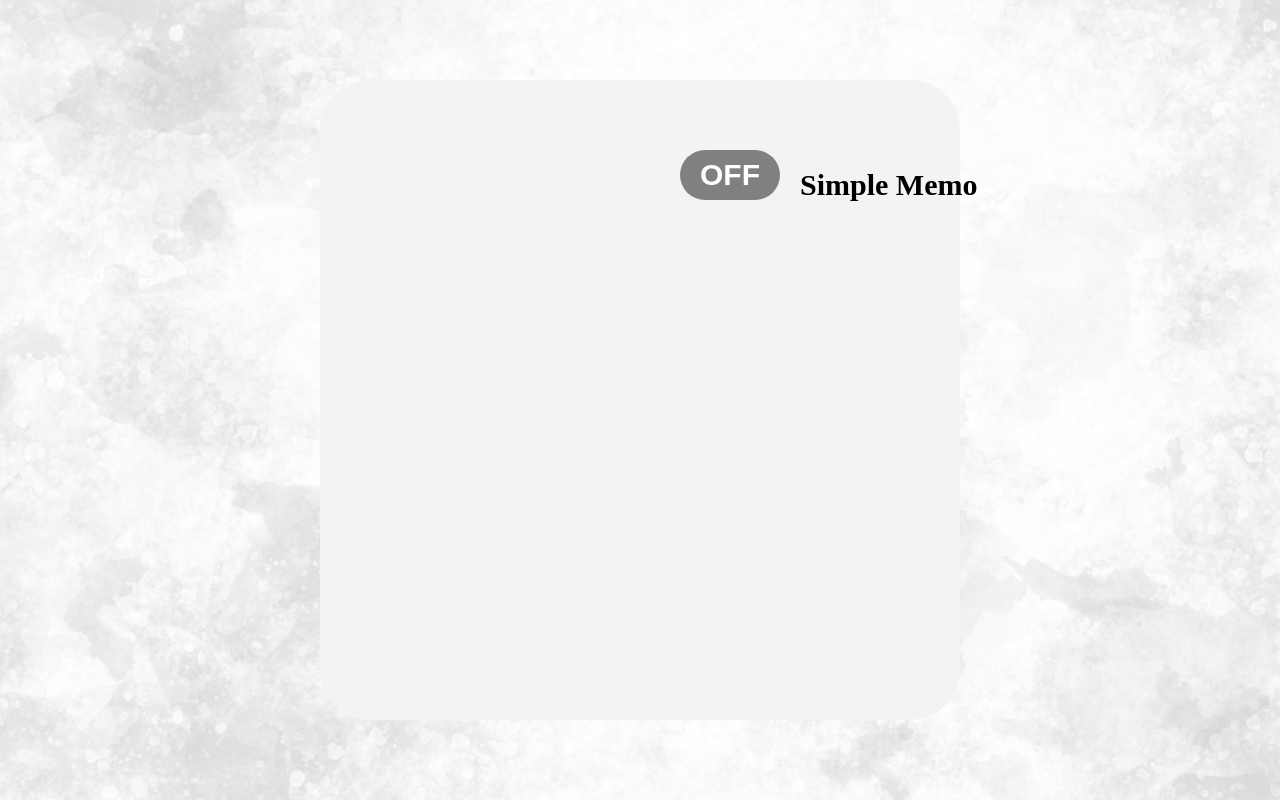
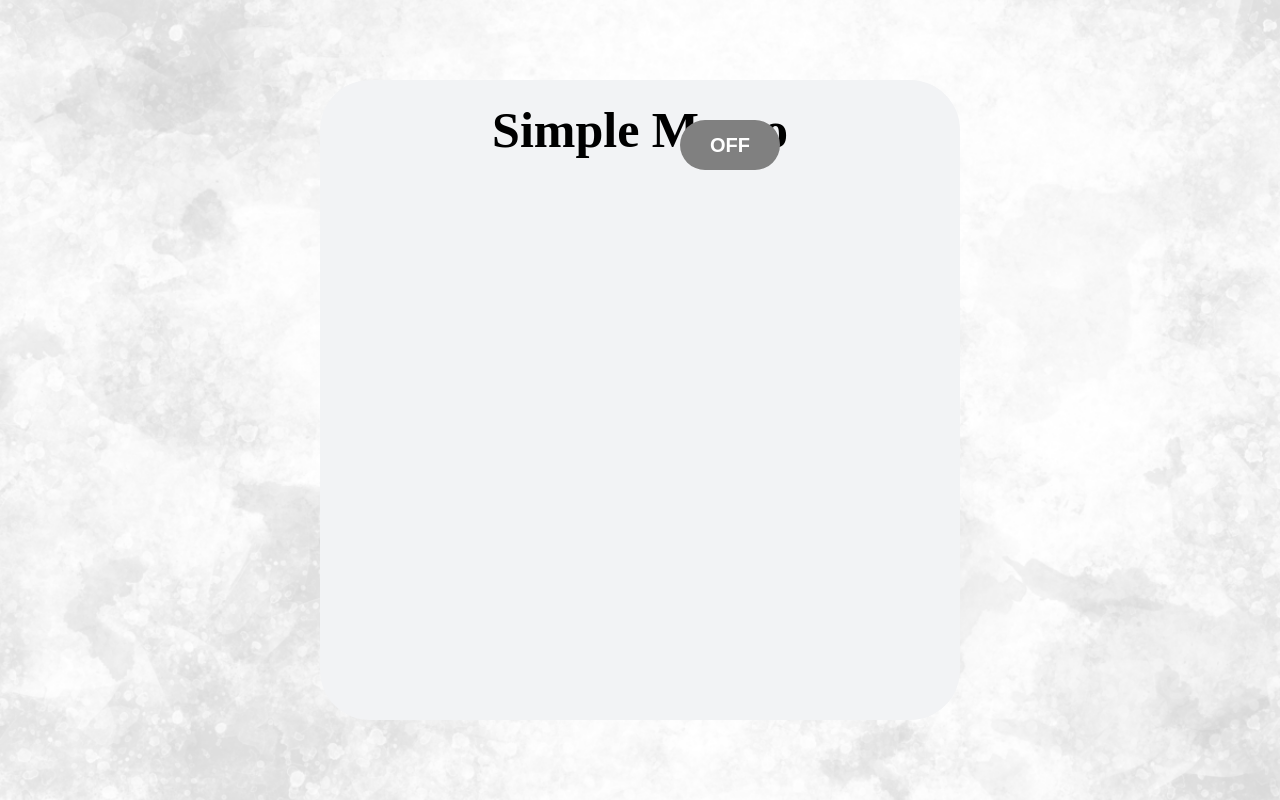
Before and after one commit to NOW-SOPT-REACTSTUDY-PROJECT/Note-App, a React (Vite) app: page / in a window 1280 px wide. Built offline with nearby package versions, Linux system fonts and the light colour scheme.

Commit message:
style: title, toggle 위치 조정

```diff
--- a/src/componenets/Title.tsx
+++ b/src/componenets/Title.tsx
@@ -10,9 +10,6 @@ const TitleFont = styled.p`
   display: flex;
   justify-content: center;
   align-items: center;
-  position: absolute;
-  left: 80rem;
-  top: 17rem;
-  font-size: 3rem;
+  font-size: 5rem;
   font-weight: 900;
 `;
--- a/src/componenets/Toggle.tsx
+++ b/src/componenets/Toggle.tsx
@@ -22,13 +22,10 @@ function Toggle() {
 export default Toggle;
 
 const ToggleBtn = styled.button<ToggleBtnProps>`
-  display: flex;
-  justify-content: center;
-  align-items: center;
   position: absolute;
   right: 50rem;
-  top: 15rem;
-  font-size: 3rem;
+  top: 12rem;
+  font-size: 2rem;
   font-weight: 900;
   width: 10rem;
   height: 5rem;
--- a/src/pages/Home.tsx
+++ b/src/pages/Home.tsx
@@ -31,7 +31,6 @@ const HomeWrapper = styled.div`
 const HomeContainer = styled.div`
   display: flex;
   justify-content: center;
-  align-items: center;
   width: 50%;
   height: 80vh;
   border-radius: 5rem;
@@ -40,4 +39,8 @@ const HomeContainer = styled.div`
 
 const HomeHeader = styled.div`
   display: flex;
+  justify-content: center;
+  align-items: center;
+  width: 50%;
+  height: 10rem;
 `;
```
